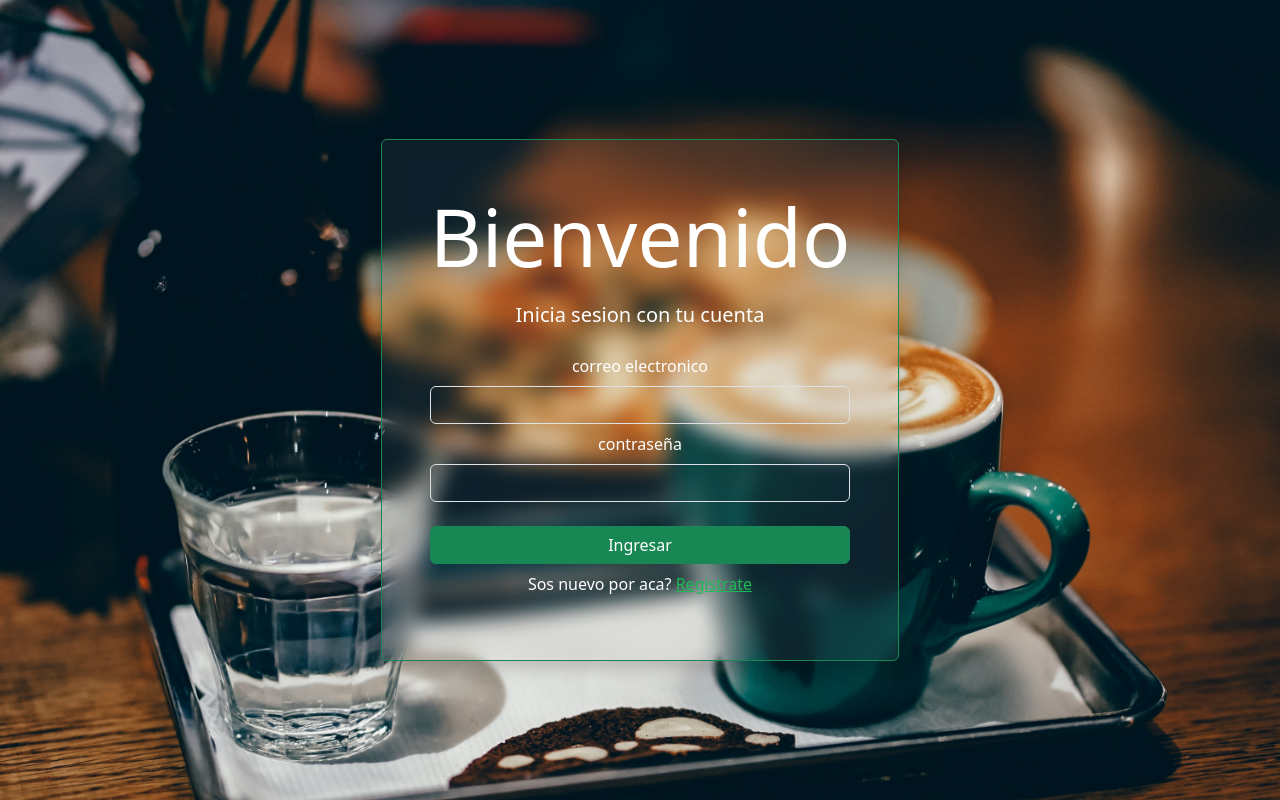
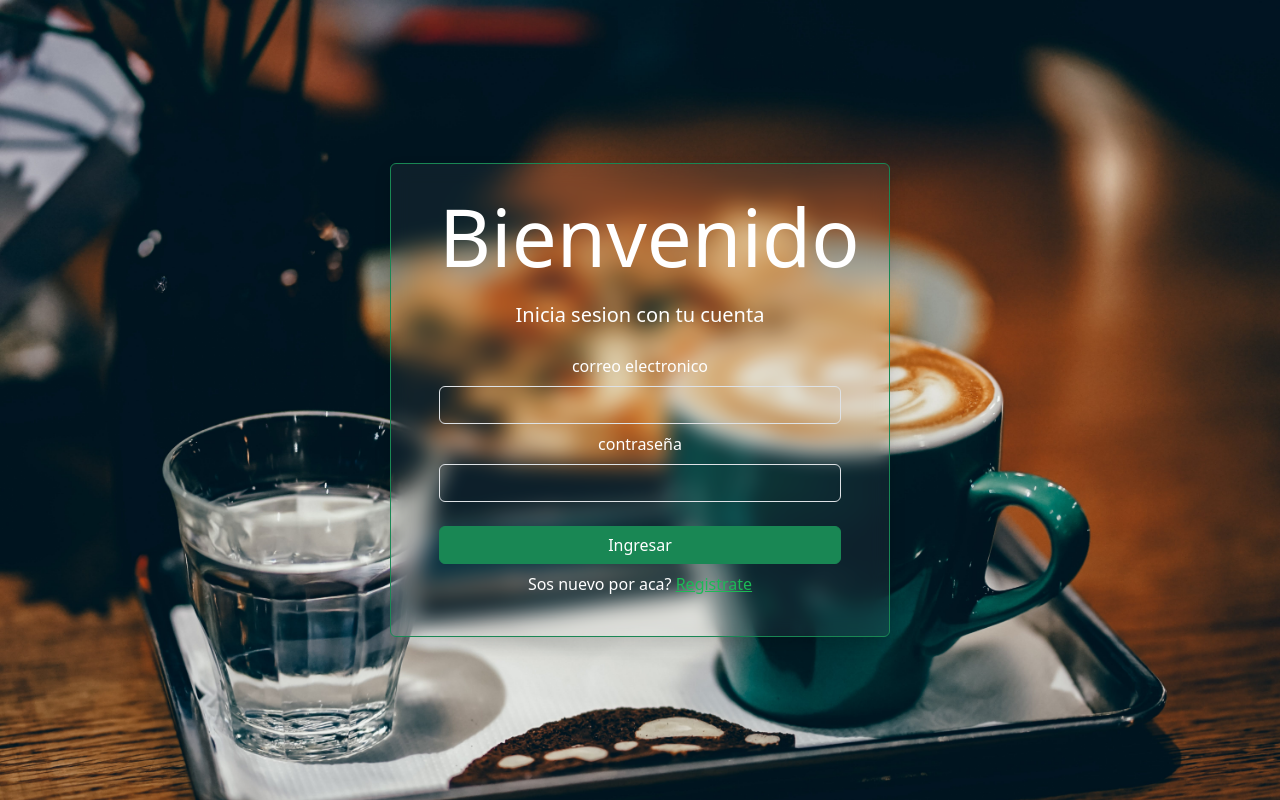
Before and after one commit to cacho-medina/rolling-coffee, a React (Vite) app: page /login in a window 1280 px wide. Built offline with nearby package versions, Linux system fonts and the light colour scheme; no server answers.

Commit message:
arreglos en estilos de login y signup

```diff
--- a/db.json
+++ b/db.json
@@ -37,7 +37,7 @@
       "descAmplia": "cafe rico y god. Porveniendeajfklfjkhjfashkjlfhdsjnhxskjdhcfnsle"
     },
     {
-      "nombre": "EJEMPLO",
+      "nombre": "EJEMPLO yella",
       "precio": "9999",
       "imagen": "https://t3.ftcdn.net/jpg/04/19/17/68/360_F_419176802_9s4AoYMfzxDt3kaSYV55whCkTB76NsHN.jpg",
       "categoria": "batidos",
--- a/src/App.css
+++ b/src/App.css
@@ -24,11 +24,12 @@
     height: 500px;
 }
 .min {
-    min-width: 280px;
+    width: 100%;
     background: rgba(255, 255, 255, 0.05);
     backdrop-filter: blur(10px);
     box-shadow: 0 5px 15px rgba(0, 0, 0, 0.1);
     color: #fff;
+    max-width: 500px !important;
 }
 .min input {
     background-color: transparent !important;
@@ -38,12 +39,11 @@
     }
 }
 .grid {
-    display: grid;
-    place-items: center;
+    display: flex;
+    align-items: center;
     background-image: url("./assets/banner2.jpg");
     background-size: cover;
 }
-
 .text-light-green {
     color: var(--light-green) !important;
 }
--- a/src/components/pages/Admin.jsx
+++ b/src/components/pages/Admin.jsx
@@ -24,7 +24,7 @@ function Admin() {
                 <h1 className="display-3 fw-medium">Productos Disponibles</h1>
                 <Link
                     to="/administrador/crearProducto"
-                    className="btn btn-primary"
+                    className="btn btn-success"
                 >
                     <FiFilePlus /> Agregar
                 </Link>
@@ -46,7 +46,14 @@ function Admin() {
                     </tr>
                 </thead>
                 <tbody>
-                    {productos?.map((item) => {
+                    {!productos.length ? (
+                        <tr>
+                            <td colSpan={6} className="text-danger">
+                                No hay productos cargadas
+                            </td>
+                        </tr>
+                    ) : (
+                        productos?.map((item) => {
                             return (
                                 <ItemProd
                                     producto={item}
@@ -54,7 +61,8 @@ function Admin() {
                                     setProductos={setProductos}
                                 />
                             );
-                    })}
+                        })
+                    )}
                 </tbody>
             </Table>
         </Container>
--- a/src/components/pages/Login/Login.jsx
+++ b/src/components/pages/Login/Login.jsx
@@ -24,9 +24,9 @@ function Login() {
         }
     };
     return (
-        <Container fluid className="grow grid px-1">
+        <Container fluid className="grow grid px-2">
             <Form
-                className="min shadow d-flex flex-column text-center justify-content-around gap-2 p-2 p-sm-3 my-2 p-lg-5 border border-success rounded"
+                className="min mx-auto shadow d-flex flex-column text-center justify-content-around gap-2 border border-success rounded py-4 py-md-4 px-2 p-sm-3 px-md-5"
                 onSubmit={handleSubmit(onSubmit)}
             >
                 <h1 className="display-1 fw-medium">Bienvenido</h1>
--- a/src/components/pages/Login/Signup.jsx
+++ b/src/components/pages/Login/Signup.jsx
@@ -10,8 +10,8 @@ function Signup() {
         setValue,
     } = useForm();
     return (
-        <Container fluid className="grow grid px-1">
-            <Form className="min shadow d-flex flex-column text-center justify-content-around gap-2 p-2 p-sm-3 my-2 px-lg-5 py-lg-3 border border-success rounded">
+        <Container fluid className="grow grid px-2">
+            <Form className="min mx-auto shadow d-flex flex-column text-center justify-content-around gap-2 p-2 border border-success rounded py-4 py-md-4 px-2 px-md-5">
                 <h1 className="display-1 fw-medium">Bienvenido</h1>
                 <p className="fs-5">Registrate como nuevo usuario</p>
                 <Form.Group>
--- a/src/components/pages/producto/Productos.jsx
+++ b/src/components/pages/producto/Productos.jsx
@@ -20,7 +20,15 @@ function Productos() {
             <hr />
             <div className="container-fluid">
                 <div className="row justify-content-center align-items-center gap-3 px-2">
-                    {productos?.map(item => <CardProducto producto={item} key={item.id}/>)}
+                    {!productos.length ? (
+                        <p className="text-center display-6 text-danger">
+                            No hay productos
+                        </p>
+                    ) : (
+                        productos?.map((item) => (
+                            <CardProducto producto={item} key={item.id} />
+                        ))
+                    )}
                 </div>
             </div>
         </div>
```
Also changed, not shown: src/components/pages/Home.jsx (+0 -8 lines). Lines whose indentation alone changed are shown as unchanged.
